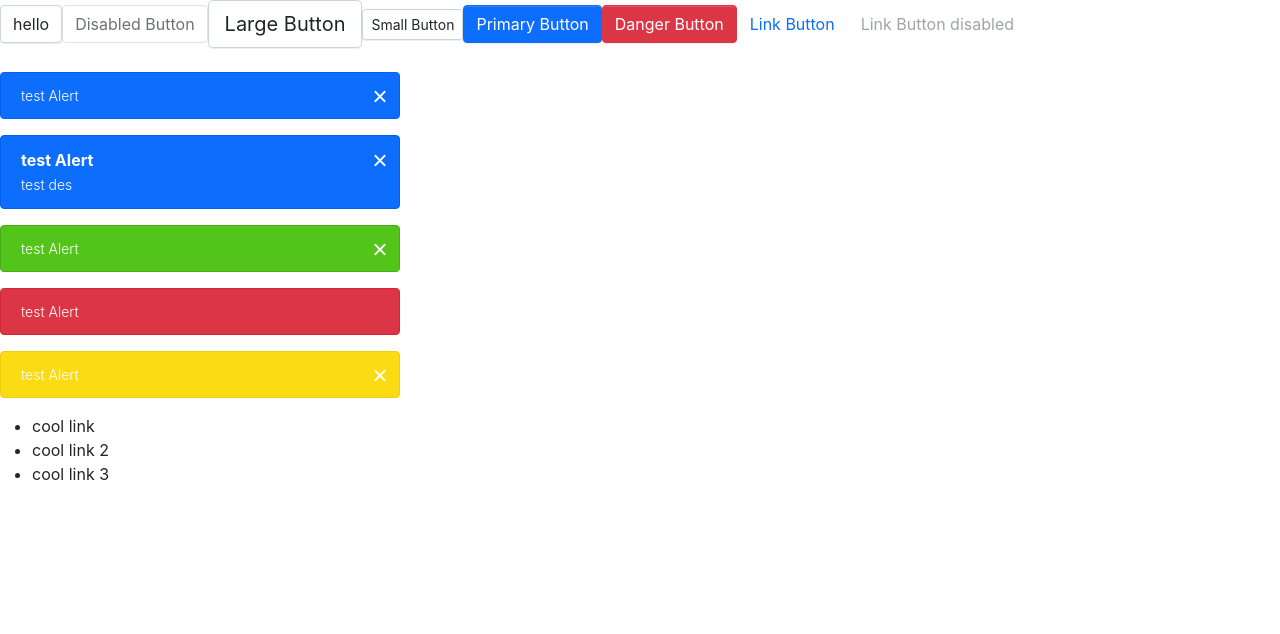
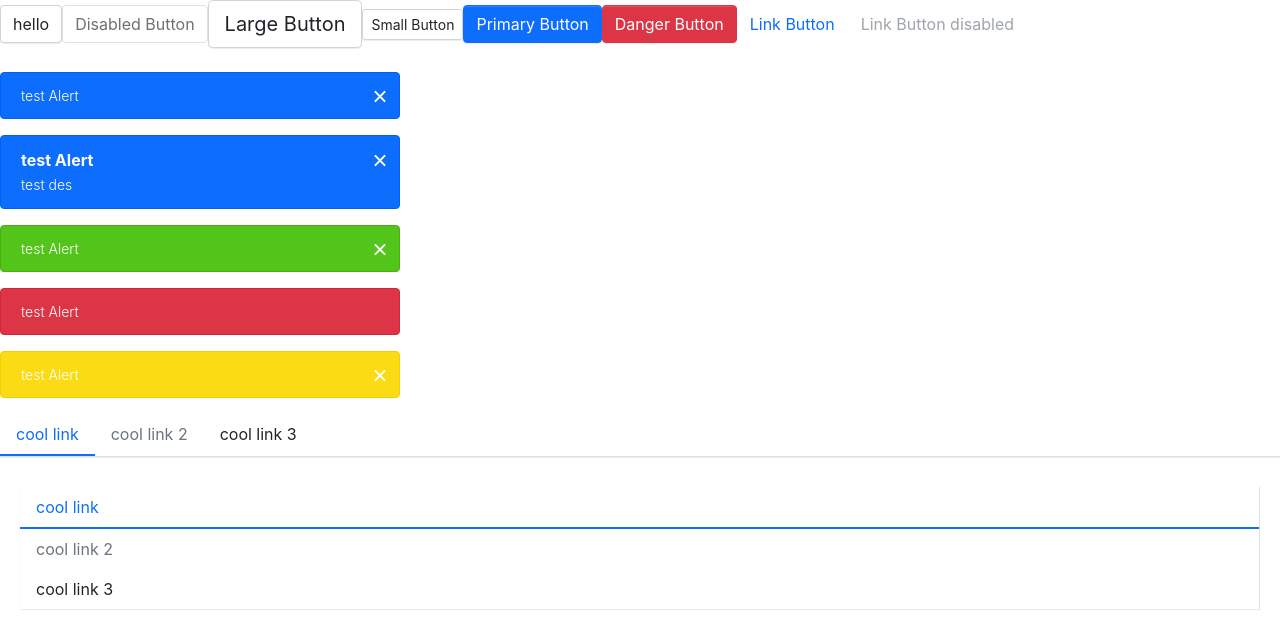
Before and after one commit to Yukiookami/sku-react-d-ts, a React (Create React App) app: page / in a window 1280 px wide. Shown: the top 634 px of the page. Built offline with nearby package versions, Linux system fonts and the light colour scheme.

Commit message:
完成menu结构

```diff
--- a/src/App.tsx
+++ b/src/App.tsx
@@ -1,7 +1,7 @@
 /*
  * @Author: zxy
  * @Date: 2022-04-11 14:33:08
- * @LastEditTime: 2022-04-20 17:39:26
+ * @LastEditTime: 2022-05-12 20:16:29
  * @FilePath: /sku-react-d/src/App.tsx
  */
 import React from 'react';
@@ -46,15 +46,29 @@
 
         <div>
           <SkuMenu defaultIndex={0} onSelect={(index) => alert(index)}>
-            <SkuMenuItem index={0}>
+            <SkuMenuItem>
               cool link
             </SkuMenuItem>
 
-            <SkuMenuItem index={1} disabled>
+            <SkuMenuItem disabled>
               cool link 2
             </SkuMenuItem>
 
-            <SkuMenuItem index={2}>
+            <SkuMenuItem>
+              cool link 3
+            </SkuMenuItem>
+          </SkuMenu>
+
+          <SkuMenu defaultIndex={0} onSelect={(index) => alert(index)} mode="vertical">
+            <SkuMenuItem>
+              cool link
+            </SkuMenuItem>
+
+            <SkuMenuItem disabled>
+              cool link 2
+            </SkuMenuItem>
+
+            <SkuMenuItem>
               cool link 3
             </SkuMenuItem>
           </SkuMenu>
--- /dev/null
+++ b/src/components/Menu/_style.scss
@@ -0,0 +1,41 @@
+.sku-menu {
+  display: flex;
+  flex-wrap: wrap;
+  padding-left: 0;
+  margin-bottom: 30px;
+  list-style: none;
+  border-bottom: $menu-border-width solid $menu-border-color;
+  box-shadow: $menu-box-shadow;
+
+  >.sku-menu-item {
+    padding: $menu-item-padding-y $menu-item-padding-x;
+    cursor: pointer;
+    transition: $menu-transition;
+    &:hover, &:focus {
+      text-decoration: none;
+    }
+    &.is-disabled {
+      color: $menu-item-disabled-color;
+      pointer-events: none;
+      cursor: default;
+    }
+    &.is-active, &:hover {
+      color: $menu-item-active-color;
+      border-bottom: $menu-item-active-border-width solid $menu-item-active-color;
+    }
+  }
+}
+
+.menu-vertical {
+  flex-direction: column;
+  border-bottom: 0px;
+  margin: 10px 20px;
+  border-right: $menu-border-width solid $menu-border-color;
+  >.menu-item {
+    border-left: $menu-item-active-border-width solid transparent;
+    &.is-active, &:hover {
+      border-bottom: 0px;
+      border-left: $menu-item-active-border-width solid $menu-item-active-color;
+    }
+  }
+}
--- a/src/components/Menu/menu.tsx
+++ b/src/components/Menu/menu.tsx
@@ -1,11 +1,12 @@
 /*
  * @Author: zxy
  * @Date: 2022-04-15 16:22:36
- * @LastEditTime: 2022-04-20 17:28:34
+ * @LastEditTime: 2022-05-12 20:19:41
  * @FilePath: /sku-react-d/src/components/Menu/menu.tsx
  */
 import React, { createContext, useState } from "react";
 import classNames from "classnames";
+import { MenuItemProps } from "./menuItem";
 
 type MenuMode = 'horizontal' | 'vertical'
 type SelectCallback = (selectedInedx: number) => void
@@ -47,10 +48,30 @@
     onSelect: handleClick
   }
 
+  /**
+   * @description: 防止其他的结构被放入组件中
+   * @param {*}
+   * @return {*}
+   */
+  const renderChildren = () => {
+    return React.Children.map(children, (child, index) => {
+      const childElement = child as React.FunctionComponentElement<MenuItemProps>
+      const { displayName } = childElement.type
+
+      if (displayName === 'MenuItem') {
+        return React.cloneElement(childElement, {
+          index
+        })
+      } else {
+        console.error("Warning: Menu has a child which is not a MenuItem component")
+      }
+    })
+  }
+
   return (
     <ul className={classes} style={style}>
       <MenuContext.Provider value={passedContext}>
-        {children}
+        {renderChildren()}
       </MenuContext.Provider>
     </ul>
   )
--- a/src/components/Menu/menuItem.tsx
+++ b/src/components/Menu/menuItem.tsx
@@ -1,7 +1,7 @@
 /*
  * @Author: zxy
  * @Date: 2022-04-15 16:37:46
- * @LastEditTime: 2022-04-20 17:37:01
+ * @LastEditTime: 2022-05-12 20:18:58
  * @FilePath: /sku-react-d/src/components/Menu/menuItem.tsx
  */
 import classNames from "classnames";
@@ -10,7 +10,7 @@
 import { MenuContext } from "./menu";
 
 export interface MenuItemProps {
-  index: number;
+  index?: number;
   disabled?: boolean;
   className?: string;
   style?: React.CSSProperties;
@@ -26,7 +26,7 @@
   })
 
   const handleClick = () => {
-    if (context.onSelect && !disabled) {
+    if (context.onSelect && !disabled && typeof index === 'number') {
       context.onSelect(index)
     }
   }
@@ -38,4 +38,6 @@
   )
 }
 
+SkuMenuItem.displayName = 'MenuItem'
+
 export default SkuMenuItem
--- a/src/styles/index.scss
+++ b/src/styles/index.scss
@@ -12,3 +12,6 @@
 
 // alert
 @import '../components/Alert/style';
+
+// menu
+@import '../components/Menu/style';
```
